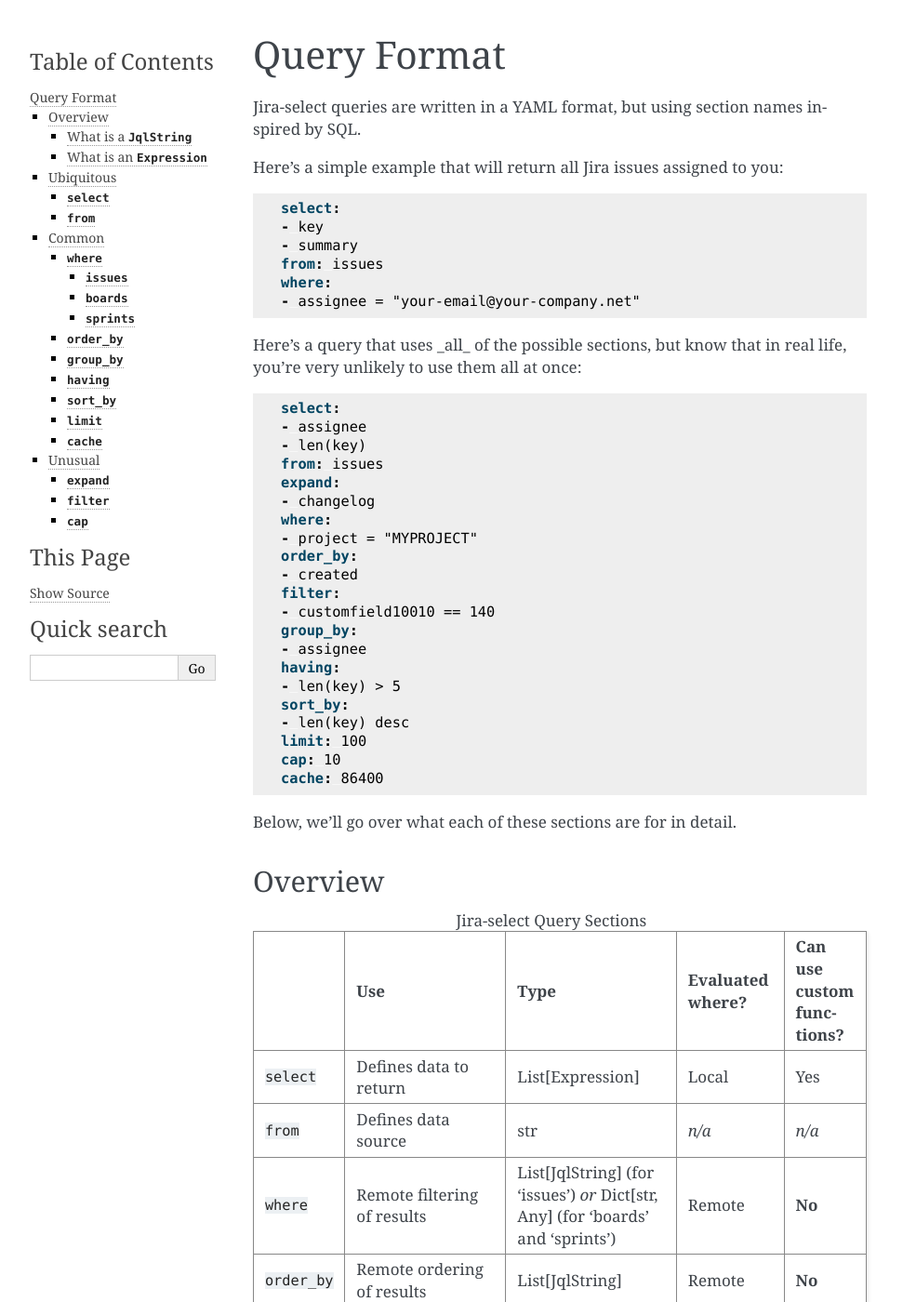
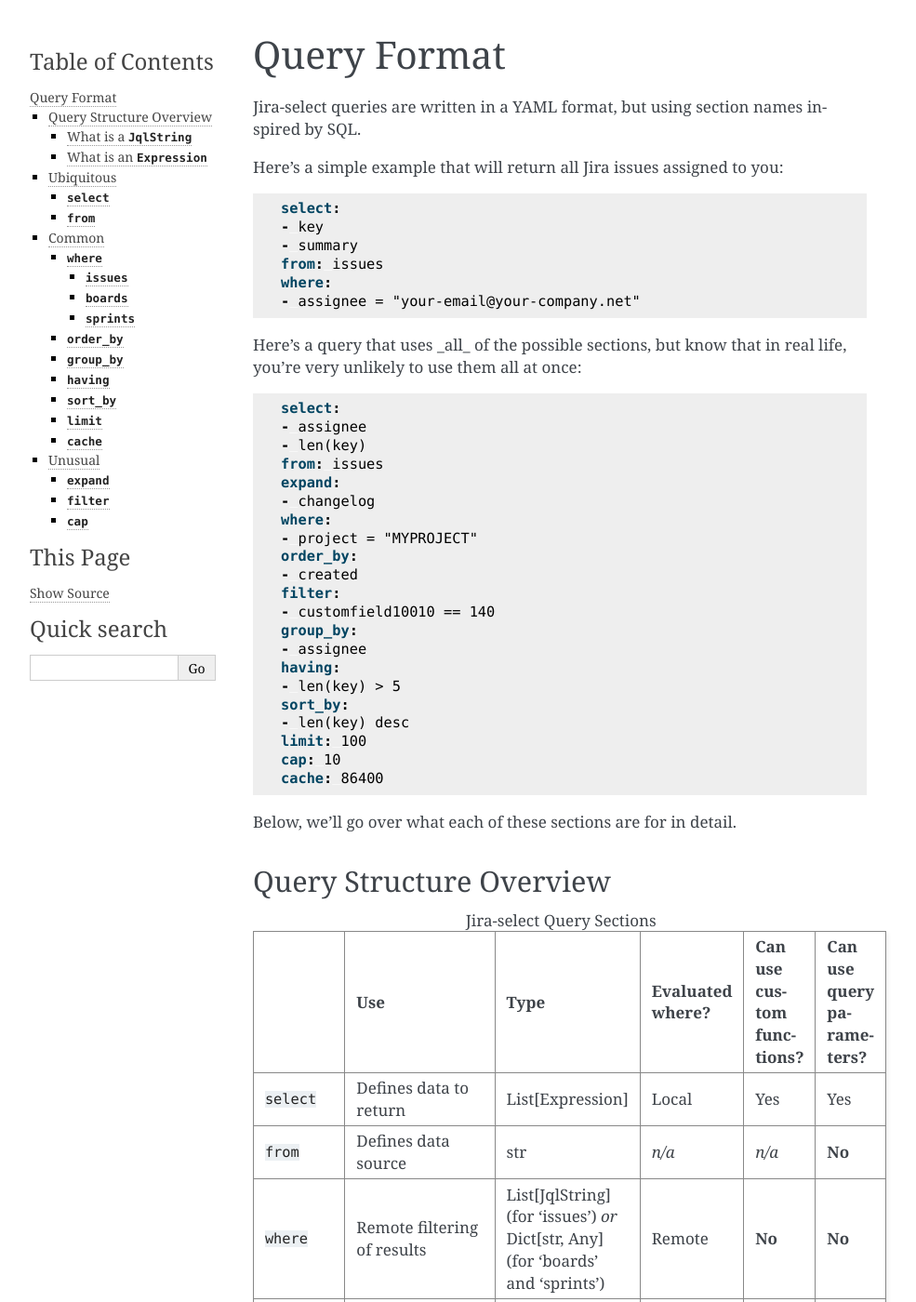
Before and after one commit to coddingtonbear/jira-select, a Sphinx documentation site: the page built from docs/query.rst, in a window 1280 px wide and 1400 px high. Shown: the whole window at 93% size, without its empty margins (148-1133 px from the left). Built offline with Sphinx 7.4.7, drawn with Linux system fonts in a browser that asks for light colours; some of the changed text lies outside the part shown.

Commit message:
Updating documentation covering query parameters.

```diff
--- a/docs/evaluation_location.csv
+++ b/docs/evaluation_location.csv
@@ -1,13 +1,13 @@
-,Use,Type,Evaluated where?,Can use custom functions?
-``select``,Defines data to return,List[Expression],Local,Yes
-``from``,Defines data source,str,*n/a*,*n/a*
-``where``,Remote filtering of results,"List[JqlString] (for 'issues') *or* Dict[str, Any] (for 'boards' and 'sprints')",Remote,**No**
-``order_by``,Remote ordering of results,List[JqlString],Remote,**No**
-``filter``,Local pre-grouping filtering of results,List[Expression],Local,Yes
-``group_by``,Grouping returned rows together,List[Expression],Local,Yes
-``having``,Local post-grouping filtering of results,List[Expression],Local,Yes
-``sort_by``,Local sorting of results,List[Expression],Local,Yes
-``limit``,Remote limiting of the count of results,int,Remote,*n/a*
-``expand``,Defines Jira issue field expansions,List[str],Remote,*n/a*
-``cap``,Post-having/group_by limiting of results,int,Local,*n/a*
-``cache``,Defines how long to cache Jira results,int,Local,*n/a*
+,Use,Type,Evaluated where?,Can use custom functions?,Can use query parameters?
+``select``,Defines data to return,List[Expression],Local,Yes,Yes
+``from``,Defines data source,str,*n/a*,*n/a*,**No**
+``where``,Remote filtering of results,"List[JqlString] (for 'issues') *or* Dict[str, Any] (for 'boards' and 'sprints')",Remote,**No**,**No**
+``order_by``,Remote ordering of results,List[JqlString],Remote,**No**,**No**
+``filter``,Local pre-grouping filtering of results,List[Expression],Local,Yes,Yes
+``group_by``,Grouping returned rows together,List[Expression],Local,Yes,Yes
+``having``,Local post-grouping filtering of results,List[Expression],Local,Yes,Yes
+``sort_by``,Local sorting of results,List[Expression],Local,Yes,Yes
+``limit``,Remote limiting of the count of results,int,Remote,*n/a*,*n/a*
+``expand``,Defines Jira issue field expansions,List[str],Remote,*n/a*,*n/a*
+``cap``,Post-having/group_by limiting of results,int,Local,*n/a*,*n/a*
+``cache``,Defines how long to cache Jira results,int,Local,*n/a*,*n/a*
--- a/docs/index.rst
+++ b/docs/index.rst
@@ -36,6 +36,7 @@
    query.rst
    how_to.rst
    query_lifecycle.rst
+   parameters.rst
    examples.rst
    commands.rst
    extending.rst
--- a/docs/query.rst
+++ b/docs/query.rst
@@ -44,8 +44,8 @@
 
 Below, we'll go over what each of these sections are for in detail.
 
-Overview
---------
+Query Structure Overview
+------------------------
 
 .. csv-table:: Jira-select Query Sections
    :file: evaluation_location.csv
```
Also changed, not shown: docs/parameters.rst (added, +32 -0 lines).
